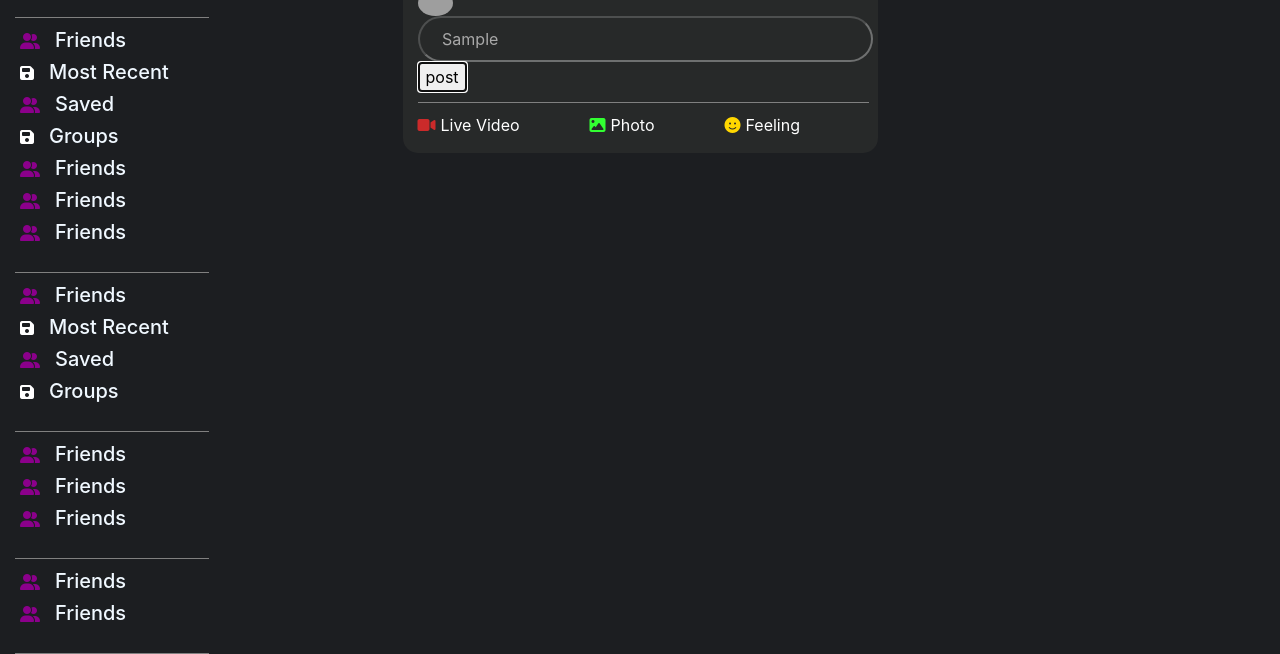
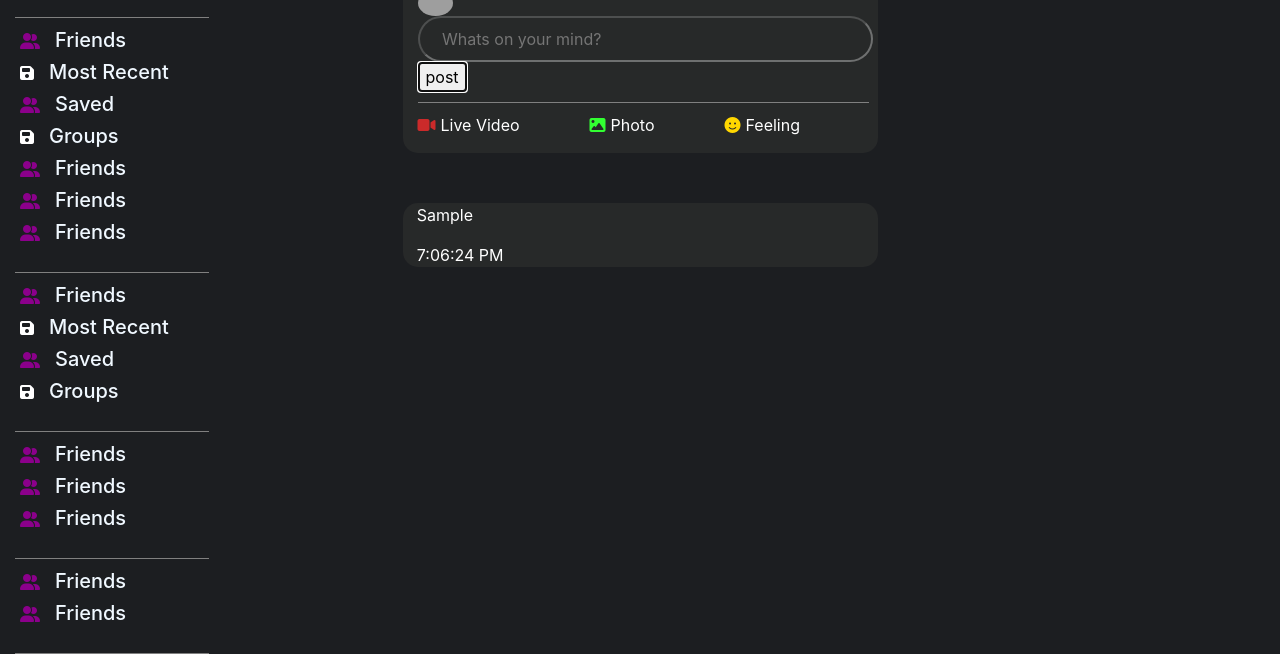
Before and after one commit to arifkhan676/Fb-clone, a plain HTML site: page index.html in a window 1280 px wide. Both pictures are taken after typing "Sample" into the empty fields and a click on the button "post". Shown: the part 149-803 px from the top of the page. Drawn offline with nearby package versions, Linux system fonts and the light colour scheme; grey boxes are pictures that could not be loaded; a web font is replaced by a local one.

Commit message:
button to post by js

```diff
--- a/index.js
+++ b/index.js
@@ -2,26 +2,41 @@ const textIn=document.getElementById("textInp");
 
 const bt=document.getElementById("btPost");
 
-const pid=document.getElementById("pId");
 
-const secId = document.getElementById("spId");
 
 bt.addEventListener('click',() => {
 
+
+   const x = document.createElement('div');
+   x.classList.add("newPost2");
+
+   const pid=document.createElement('p');
+   const dateid=document.createElement('p');
+
+   pid.classList.add("pId");
+   dateid.classList.add("dateId");
+
    pid.textContent=textIn.value;
-   secId.innerHTML=new Date().toLocaleTimeString();
+   dateid.innerHTML=new Date().toLocaleTimeString();
 
+   x.appendChild(pid);
+   x.appendChild(dateid);
+
+document.getElementById("postDiv2").appendChild(x);
+textIn.value='';
 })
 
-
+/*
 const x = document.createElement('div');
-x.id="newPost2";
-
+x.classList.add("newPost2");
+x.appendChild(pid);
+x.appendChild(secId);
+//document.querySelector(".newPost2").appendChild(pid);
+//document.querySelector(".newPost2").appendChild(secId);
 const t = document.getElementById("postDiv2").appendChild(x);
+*/
 
 
-document.getElementById("newPost2").appendChild(pid);
-document.getElementById("newPost2").appendChild(secId);
 
 //console.log(t);
 
--- a/src/styles.css
+++ b/src/styles.css
@@ -46,16 +46,16 @@ h5{
     border-radius: 15px;
 }
 
-#newPost2{
+.newPost2{
     background-color: #2a2b2cd0;
     margin-top: 50px;
     border-radius: 15px;
     position: relative;
 }
-#pId{
+.pId{
     margin-left: 3%;
 }
-#spId{
+.dateId{
     margin-left: 3%;
 }
 .postBorder1{
```
